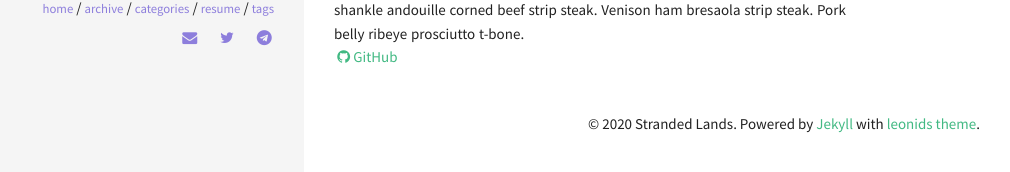
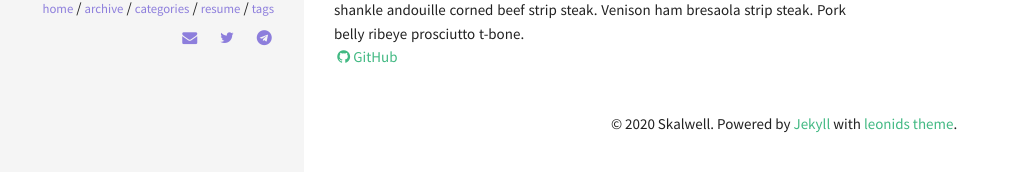
Before and after one commit to skalimoi/skalimoi.github.io, a Jekyll site: the page built from resume.html, in a window 1280 px wide. Shown: the part 481-653 px from the top of the page, without its empty margins (16-1026 px from the left). Built offline with Jekyll 4.4.1, drawn with Linux system fonts in a browser that asks for light colours.

Commit message:
Update footer.html

```diff
--- a/_includes/footer.html
+++ b/_includes/footer.html
@@ -1,3 +1,3 @@
 <footer>
-  &copy; {{ site.time | date: '%Y' }} {{ site.owner.name }}. Powered by <a href="http://jekyllrb.com/">Jekyll</a> with <a href="http://github.com/renyuanz/leonids/">leonids theme</a>.
+  &copy; {{ site.time | date: '%Y' }} Skalwell. Powered by <a href="http://jekyllrb.com/">Jekyll</a> with <a href="http://github.com/renyuanz/leonids/">leonids theme</a>.
 </footer>
```
